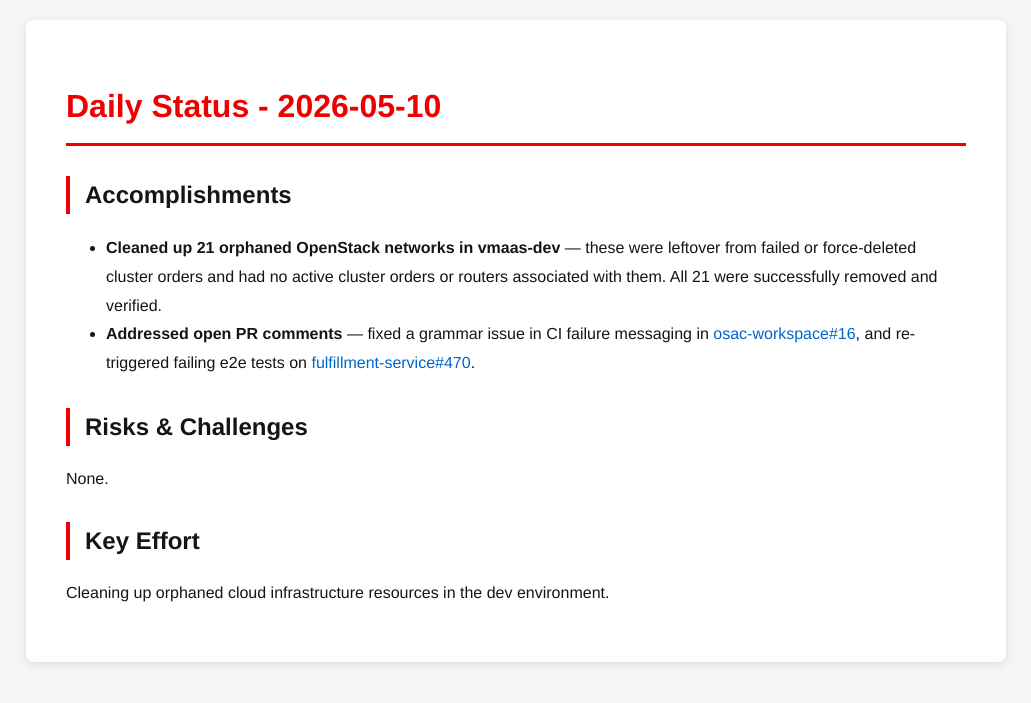
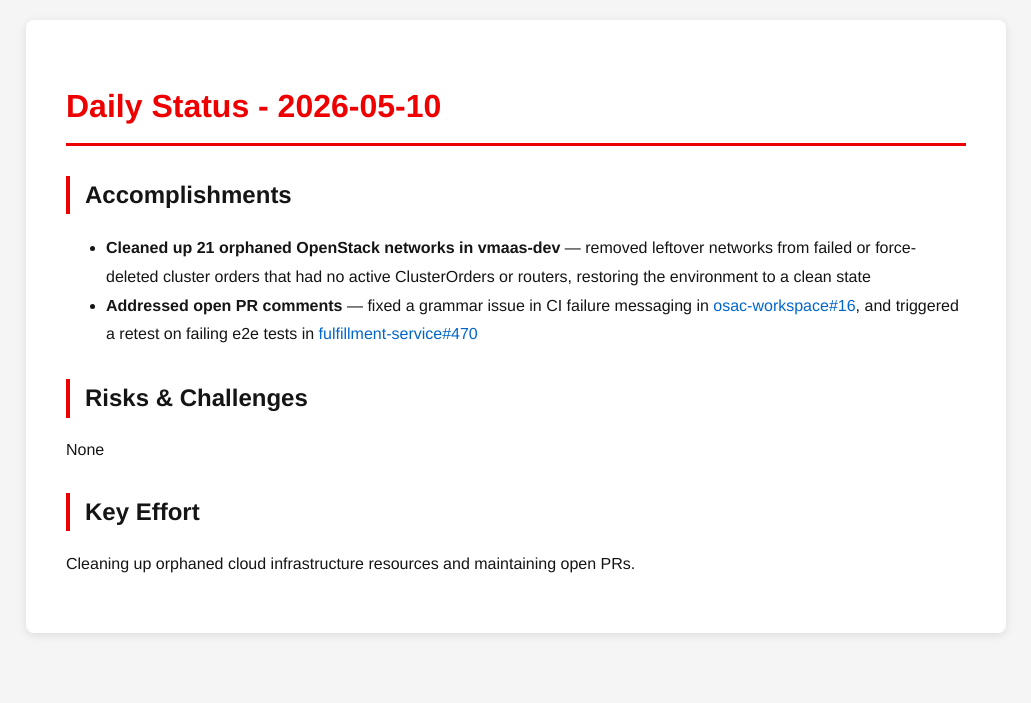
Before and after one commit to tzvatot/daily-status, a Jekyll site: the page built from 2026-05-10.md, in a window 1280 px wide. Shown: the top 703 px of the page, without its empty margins (124-1155 px from the left). Built offline with Jekyll 4.4.1, drawn with Linux system fonts in a browser that asks for light colours.

Commit message:
Daily status update - 2026-05-10

```diff
--- a/2026-05-10.md
+++ b/2026-05-10.md
@@ -7,11 +7,11 @@ date: 2026-05-10
 # Daily Status - 2026-05-10
 
 ## Accomplishments
-- **Cleaned up 21 orphaned OpenStack networks in vmaas-dev** — these were leftover from failed or force-deleted cluster orders and had no active cluster orders or routers associated with them. All 21 were successfully removed and verified.
-- **Addressed open PR comments** — fixed a grammar issue in CI failure messaging in [osac-workspace#16](https://github.com/osac-project/osac-workspace/pull/16), and re-triggered failing e2e tests on [fulfillment-service#470](https://github.com/osac-project/fulfillment-service/pull/470).
+- **Cleaned up 21 orphaned OpenStack networks in vmaas-dev** — removed leftover networks from failed or force-deleted cluster orders that had no active ClusterOrders or routers, restoring the environment to a clean state
+- **Addressed open PR comments** — fixed a grammar issue in CI failure messaging in [osac-workspace#16](https://github.com/osac-project/osac-workspace/pull/16), and triggered a retest on failing e2e tests in [fulfillment-service#470](https://github.com/osac-project/fulfillment-service/pull/470)
 
 ## Risks & Challenges
-None.
+None
 
 ## Key Effort
-Cleaning up orphaned cloud infrastructure resources in the dev environment.
+Cleaning up orphaned cloud infrastructure resources and maintaining open PRs.
```
